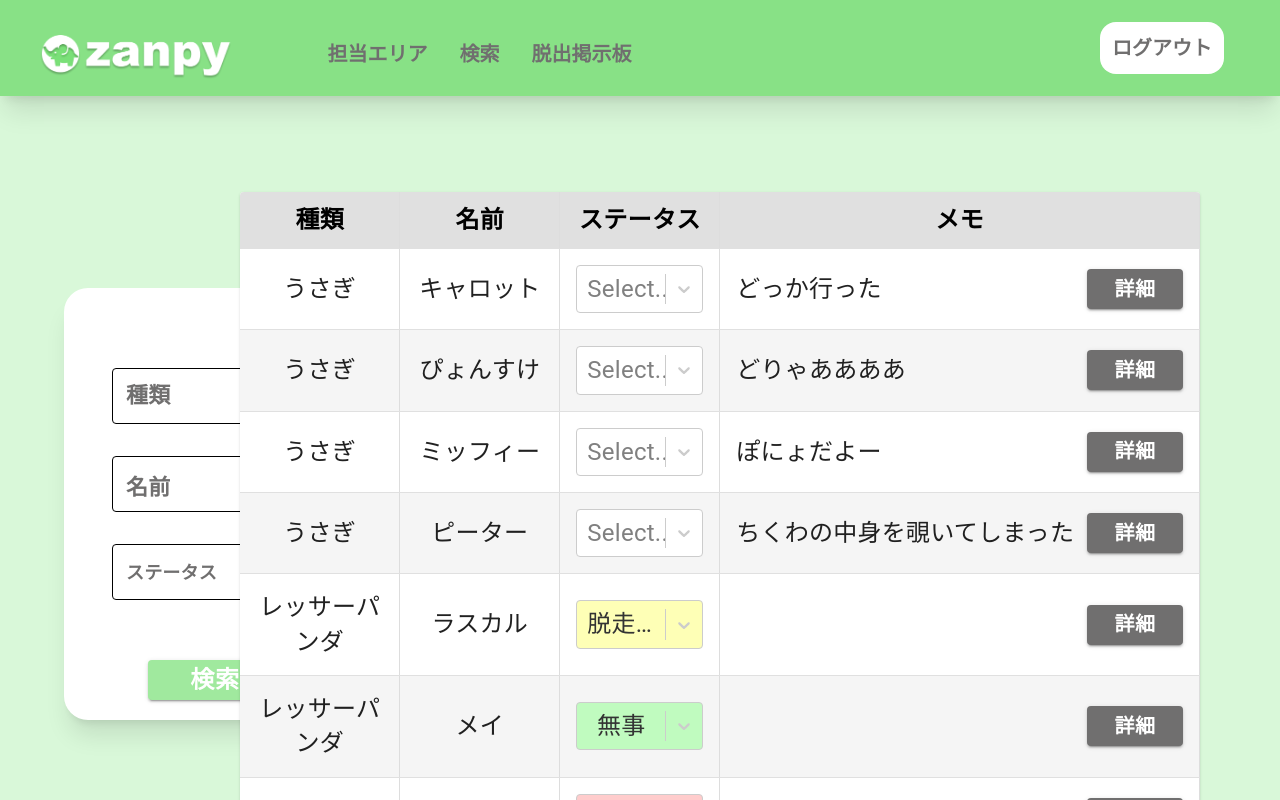
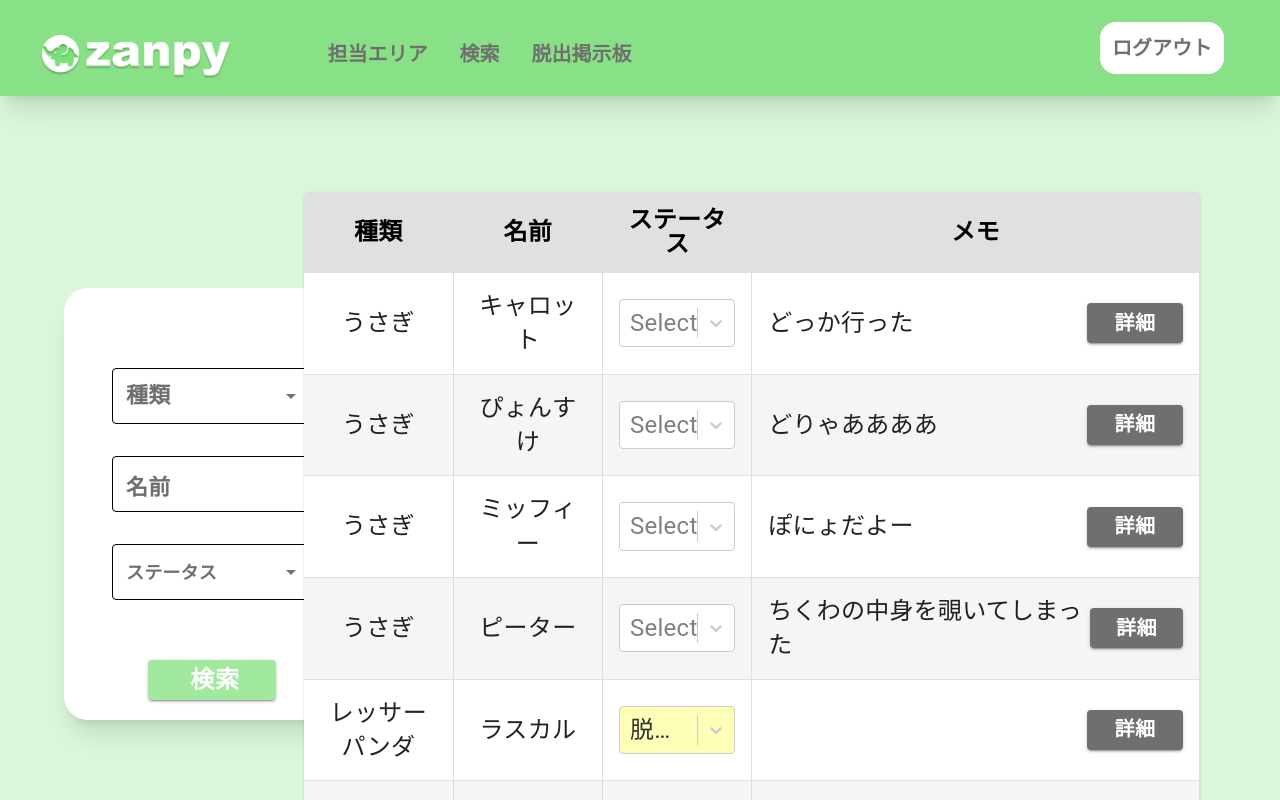
Before and after one commit to Fuuma0000/zanpy, a React (Create React App) app: page / in a window 1280 px wide. Both pictures are taken after typing "name@example.com", "Sample" into the empty fields and a click on the button "ログイン". Shown: the top 800 px of the page. Built offline with nearby package versions, Linux system fonts and the light colour scheme.

Commit message:
[update]デスクトップとmacのレスポ ンシブに対応

```diff
--- a/src/components/MyAreaTable.jsx
+++ b/src/components/MyAreaTable.jsx
@@ -62,8 +62,10 @@ const MyAreaTable = () => {
 
   return (
     //これだと左の余白ができる
-    // <div className='absolute right-10 mr-20 pt-24 pb-20 w-8/12'>
-    <div className='absolute right-0 mr-20 pt-24 pb-20 w-9/12'>
+    //両方とも2xlだから調整ができない
+
+    <div className='absolute right-0 mr-20 pt-24 pb-20 w-[70%] pc:w-[72%] '>
+      {/* <div className='absolute right-0 mr-20 pt-24 pb-20 w-9/12'> */}
       {/* こっちでもいいかも */}
       {/* <div className='absolute right-0 mr-40 pt-24 pb-20 w-8/12'> */}
       <TableContainer component={Paper}>
@@ -79,7 +81,7 @@ const MyAreaTable = () => {
               <StyledTableCell align='center' className='w-2/12'>
                 ステータス
               </StyledTableCell>
-              <StyledTableCell align='center' className='w-6/12'>
+              <StyledTableCell align='center' className=''>
                 メモ
               </StyledTableCell>
             </TableRow>
--- a/tailwind.config.js
+++ b/tailwind.config.js
@@ -14,6 +14,9 @@ module.exports = {
         sub_color: "#D9F8D9",
         hover_color: "#70CB6E",
       },
+      screens: {
+        pc: "1792px",
+      },
     },
   },
   plugins: [],
```
